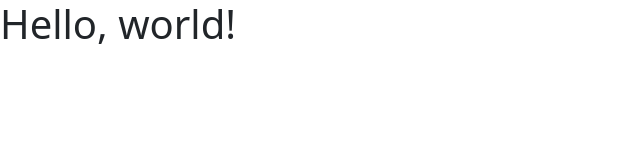
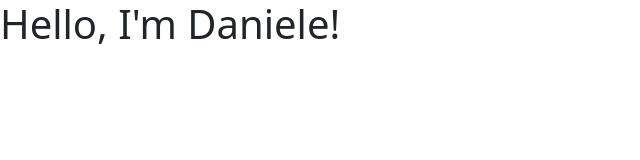
Before and after one commit to danielealongato/daniele.longato, a plain HTML site: page index.html in a window 1280 px wide. Shown: the whole page, without its empty margins (0-640 px from the left). Drawn offline with nearby package versions, Linux system fonts and the light colour scheme.

Commit message:
Update index.html

```diff
--- a/index.html
+++ b/index.html
@@ -11,7 +11,7 @@
     <title>Hello, world!</title>
   </head>
   <body>
-    <h1>Hello, world!</h1>
+    <h1>Hello, I'm Daniele!</h1>
 
     <!-- Optional JavaScript; choose one of the two! -->
 
```
